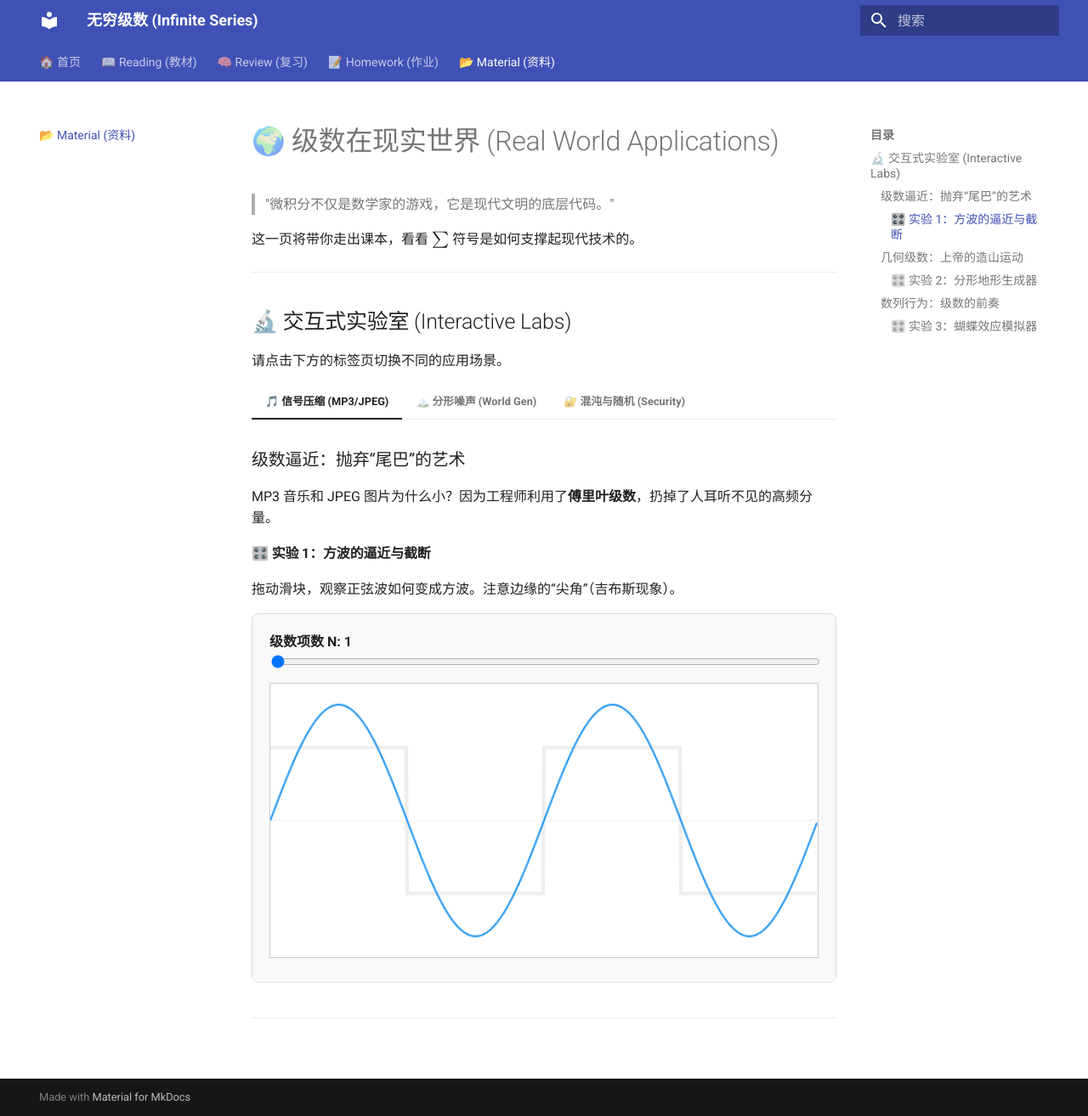
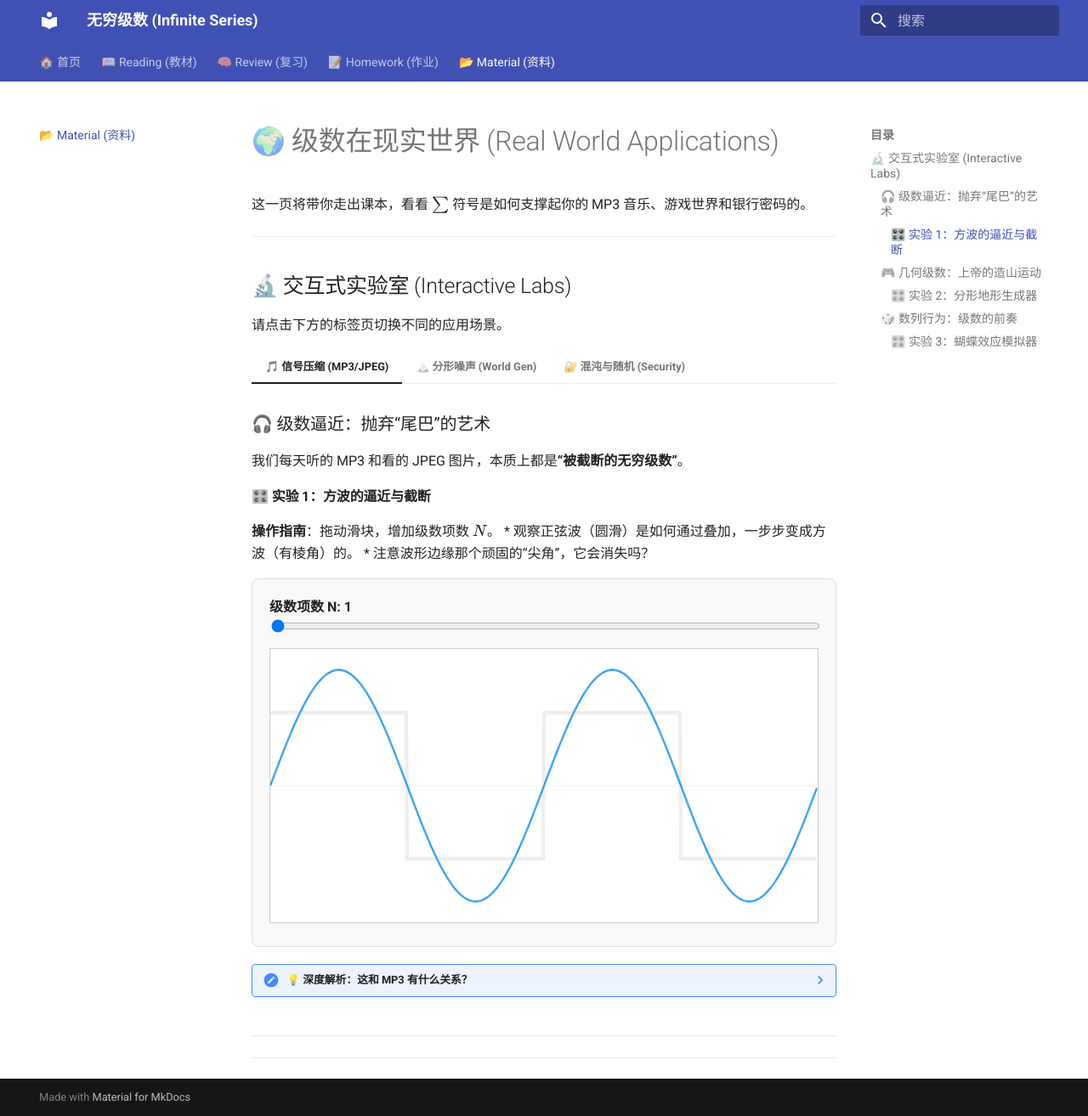
Before and after one commit to umi0924/infinite-series-course, an MkDocs documentation site: the page built from docs/material.md, in a window 1280 px wide and 1314 px high. Shown: the whole window at 85% size. Built offline with MkDocs 1.6.1 and Material for MkDocs 9.7.7, drawn with Linux system fonts in a browser that asks for light colours; some of the changed lines change nothing that is shown.

Commit message:
fix material2

```diff
--- a/docs/material.md
+++ b/docs/material.md
@@ -1,8 +1,7 @@
 # 🌍 级数在现实世界 (Real World Applications)
 
-> "微积分不仅是数学家的游戏，它是现代文明的底层代码。"
 
-这一页将带你走出课本，看看 $\sum$ 符号是如何支撑起现代技术的。
+这一页将带你走出课本，看看 $\sum$ 符号是如何支撑起你的 MP3 音乐、游戏世界和银行密码的。
 
 ---
 
@@ -12,29 +11,47 @@
 
 === "🎵 信号压缩 (MP3/JPEG)"
 
-    ### 级数逼近：抛弃“尾巴”的艺术
+    ### 🎧 级数逼近：抛弃“尾巴”的艺术
 
-    MP3 音乐和 JPEG 图片为什么小？因为工程师利用了**傅里叶级数**，扔掉了人耳听不见的高频分量。
+    我们每天听的 MP3 和看的 JPEG 图片，本质上都是**“被截断的无穷级数”**。
 
     #### 🎛️ 实验 1：方波的逼近与截断
-    拖动滑块，观察正弦波如何变成方波。注意边缘的“尖角”（吉布斯现象）。
+    **操作指南**：拖动滑块，增加级数项数 $N$。
+    * 观察正弦波（圆滑）是如何通过叠加，一步步变成方波（有棱角）的。
+    * 注意波形边缘那个顽固的“尖角”，它会消失吗？
 
-    <div style="border: 1px solid #ddd; padding: 20px; border-radius: 8px; background: #f9f9f9;">
+    <div style="border: 1px solid #ddd; padding: 20px; border-radius: 8px; background: #f9f9f9; margin-bottom: 20px;">
         <label><strong>级数项数 N: <span id="fourier-n-val">1</span></strong></label>
         <input type="range" id="fourier-n" min="1" max="50" step="2" value="1" style="width: 100%;">
         <canvas id="fourier-canvas" width="600" height="300" style="width: 100%; background: white; border: 1px solid #ccc; margin-top: 10px;"></canvas>
     </div>
 
+    ??? note "💡 深度解析：这和 MP3 有什么关系？"
+        **1. 傅里叶级数的魔法**
+        数学告诉我们，任何复杂的波形（声音/图像）都可以写成无穷多个正弦波的和：
+        $$f(x) \approx \sum_{n=1}^{N} a_n \sin(nx)$$
+
+        **2. 压缩的本质 = 截断 (Truncation)**
+        * **原始录音**：包含无穷多的细节（$N \to \infty$），文件巨大。
+        * **MP3 压缩**：工程师认为人耳听不见超高频的声音，所以直接把级数后面的项（比如 $N > 1000$ 的项）**全扔掉**。
+        * **结果**：虽然损失了一点点音质，但文件体积变成了原来的 1/10。
+
+        **3. 吉布斯现象 (Gibbs Phenomenon)**
+        你注意到了吗？无论 $N$ 多大，波形跳变的地方总有一个凸起的“猫耳朵”。
+        这就是级数截断的代价。在图片中，这表现为物体边缘的“噪点”或“伪影”。工程师一辈子都在和这个数学现象做斗争。
+
 === "🏔️ 分形噪声 (World Gen)"
 
-    ### 几何级数：上帝的造山运动
+    ### 🎮 几何级数：上帝的造山运动
 
-    游戏里的地形是用**几何级数**算出来的。
+    你在《我的世界》(Minecraft) 或《塞尔达》里看到的连绵群山，并不是美工一笔笔画的，而是计算机用**几何级数**瞬间算出来的。
 
     #### 🎛️ 实验 2：分形地形生成器
-    调整“公比 $r$”，看看级数收敛（山脉）与发散（噪声）的区别。
+    **操作指南**：调整“粗糙度 (公比 $r$)”。
+    * **当 $r < 1.0$**：观察地形是否平滑。
+    * **当 $r > 1.0$**：观察地形发生了什么可怕的变化。
 
-    <div style="border: 1px solid #ddd; padding: 20px; border-radius: 8px; background: #f9f9f9;">
+    <div style="border: 1px solid #ddd; padding: 20px; border-radius: 8px; background: #f9f9f9; margin-bottom: 20px;">
         <div style="display: flex; gap: 20px;">
             <div style="flex: 1;">
                 <label><strong>粗糙度 (公比 r): <span id="frac-r-val">0.5</span></strong></label>
@@ -49,21 +66,53 @@
         <canvas id="frac-canvas" width="600" height="300" style="width: 100%; background: white; border: 1px solid #ccc; margin-top: 10px;"></canvas>
     </div>
 
+    ??? tip "📐 深度解析：收敛与发散的视觉化"
+        **1. 造山的公式**
+        我们把大波浪（山体）和小波浪（岩石）加起来：
+        $$\text{地形} = \sum_{n=0}^{\infty} A^n \cdot \sin(2^n x)$$
+        这里的 $A$ 就是你在滑块上调节的 **公比 $r$**。
+
+        **2. 收敛 = 自然 ($r < 1$)**
+        当公比小于 1 时，几何级数收敛。这意味着细节（石头）永远比主体（山）小。
+        * **视觉效果**：山脉有起伏，但整体是受控的、自然的。
+
+        **3. 发散 = 噪声 ($r > 1$)**
+        当公比大于 1 时，几何级数发散。这意味着“细节”比“主体”还要大！
+        * **视觉效果**：画面变成了一团乱麻（噪声）。这在数学上叫“处处不可导”，在游戏里叫“地图出 Bug 了”。
+
 === "🔐 混沌与随机 (Security)"
 
-    ### 数列行为：级数的前奏
+    ### 🎲 数列行为：级数的前奏
 
-    如果数列本身就**发散**且**混沌**，它就成了最好的加密工具。
+    在研究级数求和之前，我们必须先看**数列 (Sequence)** 本身的性质。如果数列本身就是疯癫的，它能用来做什么？
 
     #### 🎛️ 实验 3：蝴蝶效应模拟器
-    对比两个初始值只差 `0.000001` 的序列，在 $r=3.9$ 时会发生什么？
+    **操作指南**：
+    1.  先把 $r$ 拉到 `2.5`，看两条线如何重合（收敛）。
+    2.  再把 $r$ 拉到 `3.9`，看两条线如何在某一步突然“分道扬镳”。
 
-    <div style="border: 1px solid #ddd; padding: 20px; border-radius: 8px; background: #f9f9f9;">
+    <div style="border: 1px solid #ddd; padding: 20px; border-radius: 8px; background: #f9f9f9; margin-bottom: 20px;">
         <label><strong>生长参数 r: <span id="chaos-r-val">3.90</span></strong></label>
         <input type="range" id="chaos-r" min="2.5" max="4.0" step="0.01" value="3.9" style="width: 100%;">
-        <p style="font-size: 0.9em;">🔵 用户 A (初始值 0.5) &nbsp;&nbsp; 🔴 黑客 B (初始值 0.500001)</p>
+        <p style="font-size: 0.9em;">🔵 用户 A (初始密钥 0.5) &nbsp;&nbsp; 🔴 黑客 B (猜测密钥 0.500001)</p>
         <canvas id="chaos-canvas" width="600" height="300" style="width: 100%; background: white; border: 1px solid #ccc;"></canvas>
     </div>
+
+    ??? warning "🛡️ 深度解析：为什么我们需要发散？"
+        **1. 密码学的悖论**
+        * 如果一个数列是 **收敛** 的（比如 $r=2.5$），它最终会变成一条直线。黑客只要看一眼结尾，就能猜出前面。这叫“不安全”。
+        * 为了安全，我们需要一个永远不重复、永远猜不到下一个数的数列。
+
+        **2. 蝴蝶效应 (Butterfly Effect)**
+        注意观察 $r=3.9$ 时的情况：
+        用户 A 和黑客 B 的初始密钥只差 **0.000001**（百万分之一）。
+        * 起初，两条线紧紧贴在一起。
+        * **几步之后**：红线和蓝线彻底分开，位置天差地别。
+
+        **3. 结论**
+        这就是**确定性混沌**。正是这种“对初始条件的极端敏感性”，保证了你的银行密码虽然是由公式生成的，但除了你（拥有正确初始密钥的人），没人能算得出来。
+
+---
 
 ---
 
```
